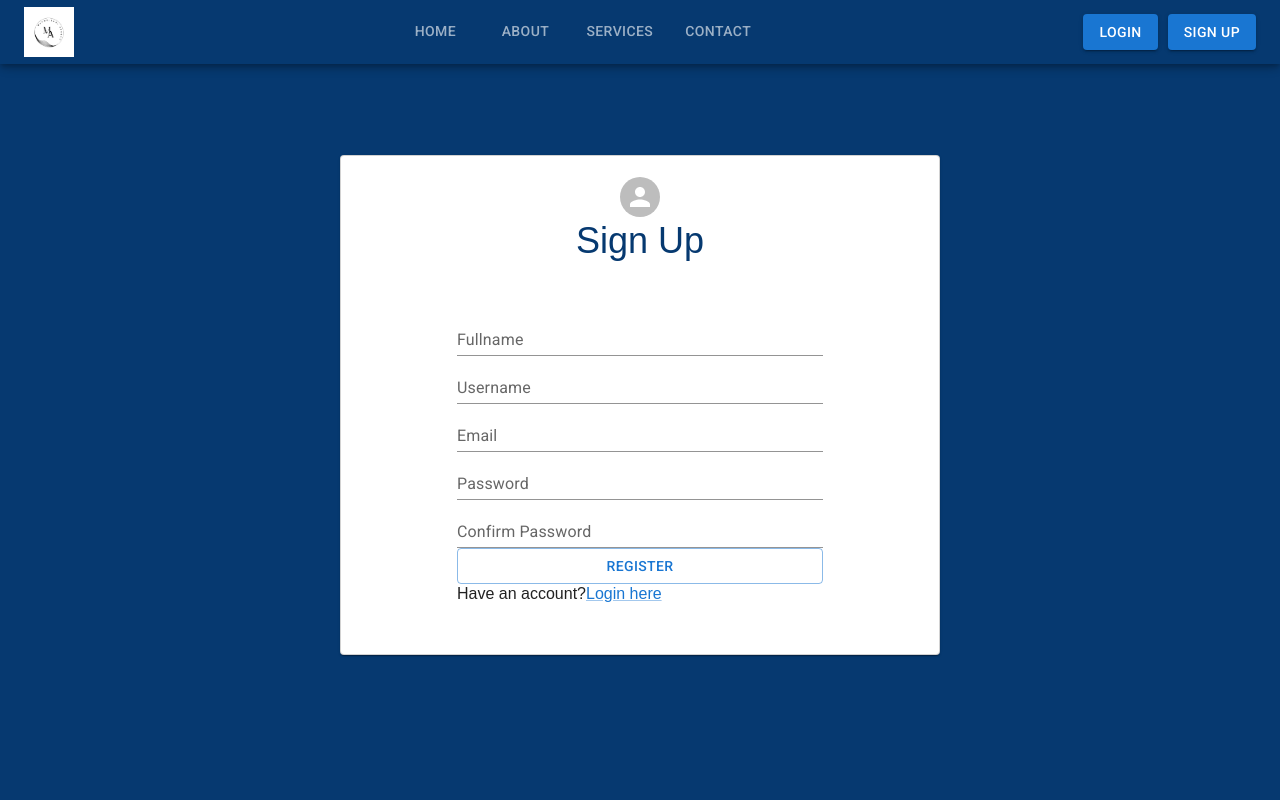
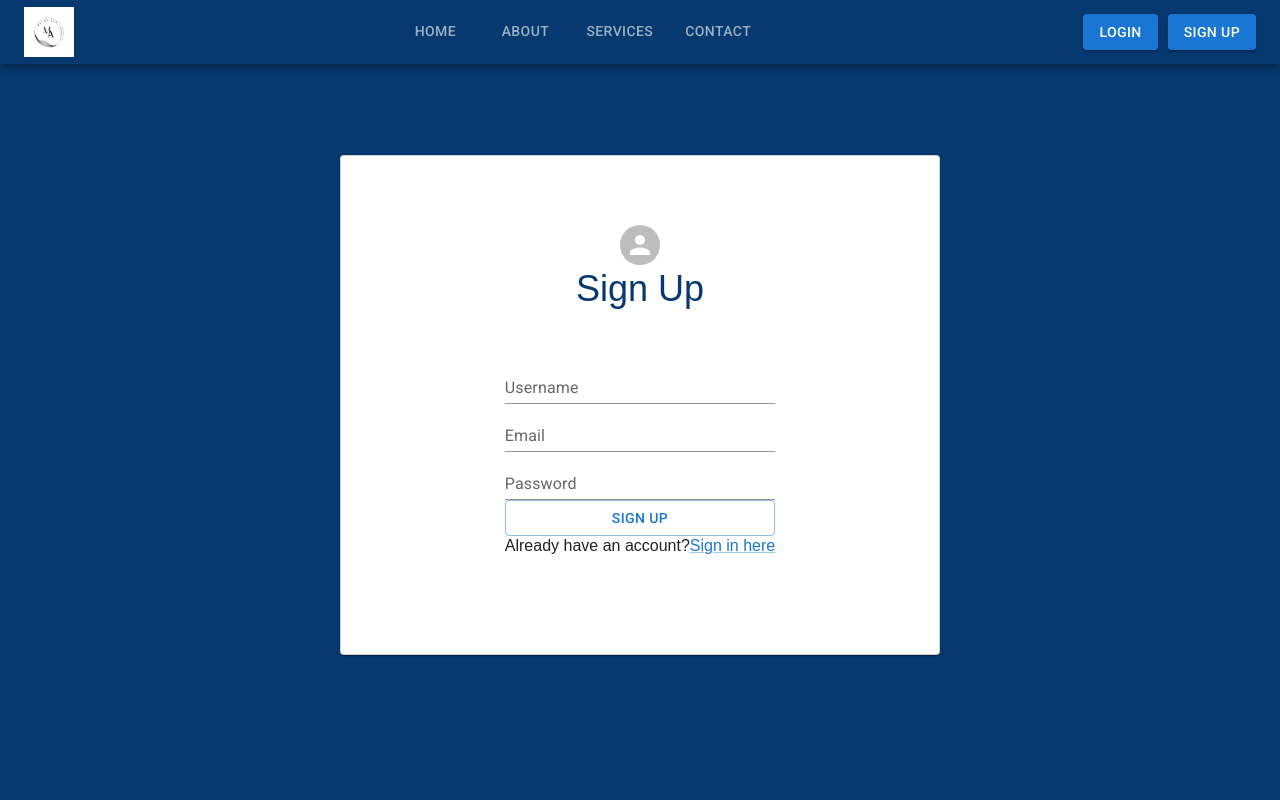
Before and after one commit to olivebishop/project, a React (Create React App) app: page /signup in a window 1280 px wide. Shown: the top 800 px of the page. Built offline with nearby package versions, Linux system fonts and the light colour scheme.

Commit message:
i added toast on sign and login forms

```diff
--- a/package.json
+++ b/package.json
@@ -26,6 +26,7 @@
     "react-router-dom": "^6.8.0",
     "react-router-use-history": "^1.0.0",
     "react-scripts": "5.0.1",
+    "react-toastify": "^9.1.1",
     "styled-components": "^5.3.6",
     "web-vitals": "^2.1.4"
   },
--- a/src/components/forms/Login.jsx
+++ b/src/components/forms/Login.jsx
@@ -3,13 +3,14 @@ import './Login.css';
 import { Link as RouterLink } from 'react-router-dom';
 import React, { useState } from 'react';
 import axios from 'axios';
+import { toast, ToastContainer } from 'react-toastify';
+import 'react-toastify/dist/ReactToastify.css';
+
 
 function Login() {
   const [username, setUsername] = useState('');
   const [email, setEmail] = useState('');
   const [password, setPassword] = useState('');
-  const [signinSuccess, setSigninSuccess] = useState(false);
-
   const signin = async (e) => {
     e.preventDefault();
     const user = {
@@ -19,7 +20,9 @@ function Login() {
     };
     try {
       const response = await axios.get('http://localhost:5000/users', user);
-      setSigninSuccess(true);
+      toast.success('Signed in successfully!', {
+        position: 'bottom-center', // set the position to bottom left
+       } );
       console.log(response);
     } catch (error) {
       console.log(error);
@@ -32,11 +35,6 @@ function Login() {
         <Avatar sx={{ margin: '2px 0px' }} />
         <h1>Sign In</h1>
         <CardContent>
-        {signinSuccess && (
-            <div className='signin-success'>
-              Signed in successfully!
-            </div>
-          )}
           <div>
             <TextField
               className="text"
@@ -81,6 +79,7 @@ function Login() {
           </div>
         </CardContent>
       </Card>
+      <ToastContainer autoClose={3000} />
     </div>
   );
 }
--- a/src/components/forms/Signup.jsx
+++ b/src/components/forms/Signup.jsx
@@ -1,84 +1,89 @@
-import { Avatar, Button, Card, CardContent, Link, TextField } from '@mui/material';
+import { Button, Card, CardContent, Link, TextField, Avatar } from '@mui/material';
 import './Signup.css';
 import { Link as RouterLink } from 'react-router-dom';
 import React, { useState } from 'react';
 import axios from 'axios';
+import { toast, ToastContainer } from 'react-toastify';
+import 'react-toastify/dist/ReactToastify.css';
 
+function SignUp() {
+  const [username, setUsername] = useState('');
+  const [email, setEmail] = useState('');
+  const [password, setPassword] = useState('');
 
-
-
-function Signup() {
-  const [Username,setUsername]= useState('');
-  const [Fullname,setFullname]= useState('');
-  const [email, setEmail]= useState('');
-  const [password, setPassword]= useState('');
-  const [signupSuccess, setSignupSuccess] = useState(false);
 
   const signup = async (e) => {
     e.preventDefault();
-    // console.log(`${username}  ${email}  ${password}`);
     const user = {
-      fullname: Fullname,
-      username: Username,
+      username: username,
       email: email,
       password: password
-    }
+    };
     try {
       const response = await axios.post('http://localhost:5000/users', user);
-      setSignupSuccess(true);
+      toast.success('Signed up successfully!', {
+        position: 'bottom-center', // set the position to bottom left
+       } );
       console.log(response);
     } catch (error) {
       console.log(error);
+      toast.error('Sign up failed!');
     }
-  }
+  };
 
   return (
-    <div className='signup'>
-      <Card className='card'>
-       <Avatar sx={{margin:'2px 0px'}}></Avatar>
+    <div className="signup">
+      <Card className="card">
+        <Avatar sx={{ margin: '2px 0px' }} />
         <h1>Sign Up</h1>
         <CardContent>
-        {signupSuccess && (
-            <div className='signup-success'>
-              Signed up successfully!
-            </div>
-          )}
           <div>
-            <TextField className='text' id="standard-basic" label='Fullname'
-             value={Fullname} onChange={e => setFullname(e.target.value)} type="text"
-             defaultValue="Username"
-             variant='standard'></TextField>
-
-            <TextField className='text' id="standard-basic" label='Username'
-              value={Username} onChange={e => setUsername(e.target.value)} type="text"
-              defaultValue="Username"
-
-            variant='standard'></TextField>
+            <TextField
+              className="text"
+              id="standard-basic"
+              label="Username"
+              variant="standard"
+              value={username}
+              onChange={e => setUsername(e.target.value)}
+            />
           </div>
           <div>
-            <TextField className='text' id="standard-basic" label='Email'
-               value={email}onChange={e => setEmail(e.target.value)} type="text"
-               defaultValue="Email"
-
-             variant='standard'></TextField>
+            <TextField
+              className="text"
+              id="standard-basic"
+              label="Email"
+              variant="standard"
+              value={email}
+              onChange={e => setEmail(e.target.value)}
+            />
           </div>
           <div>
-            <TextField className='text pass' id="standard-basic" label='Password'
-            value={password} onChange={e => setPassword(e.target.value)} type="password"
-            autoComplete="current-password"
-            variant='standard'></TextField>
+            <TextField
+              className="text pass"
+              id="standard-basic"
+              label="Password"
+              variant="standard"
+              value={password}
+              onChange={e => setPassword(e.target.value)}
+            />
           </div>
+
+          <Button variant="outlined" className="btn" onClick={signup}>
+            Sign Up
+          </Button>
           <div>
-            <TextField className='text pass' id="standard-basic" label='Confirm Password' variant='standard'></TextField>
-          </div>
-          <Button variant='outlined' className='btn' onClick={signup}>Register</Button>
-          <div>
-          <h6>Have an account?<Link component={RouterLink} to='/login'>Login here</Link></h6>
+            <h6>
+              Already have an account?
+              <Link component={RouterLink} to="/login">
+                Sign in here
+              </Link>
+            </h6>
           </div>
         </CardContent>
       </Card>
+      <ToastContainer autoClose={3000} />
     </div>
-  )
+  );
 }
 
-export default Signup;
+export default SignUp;
```
Also changed, not shown: 1 other file (tests, documents, lock files or other folders).
